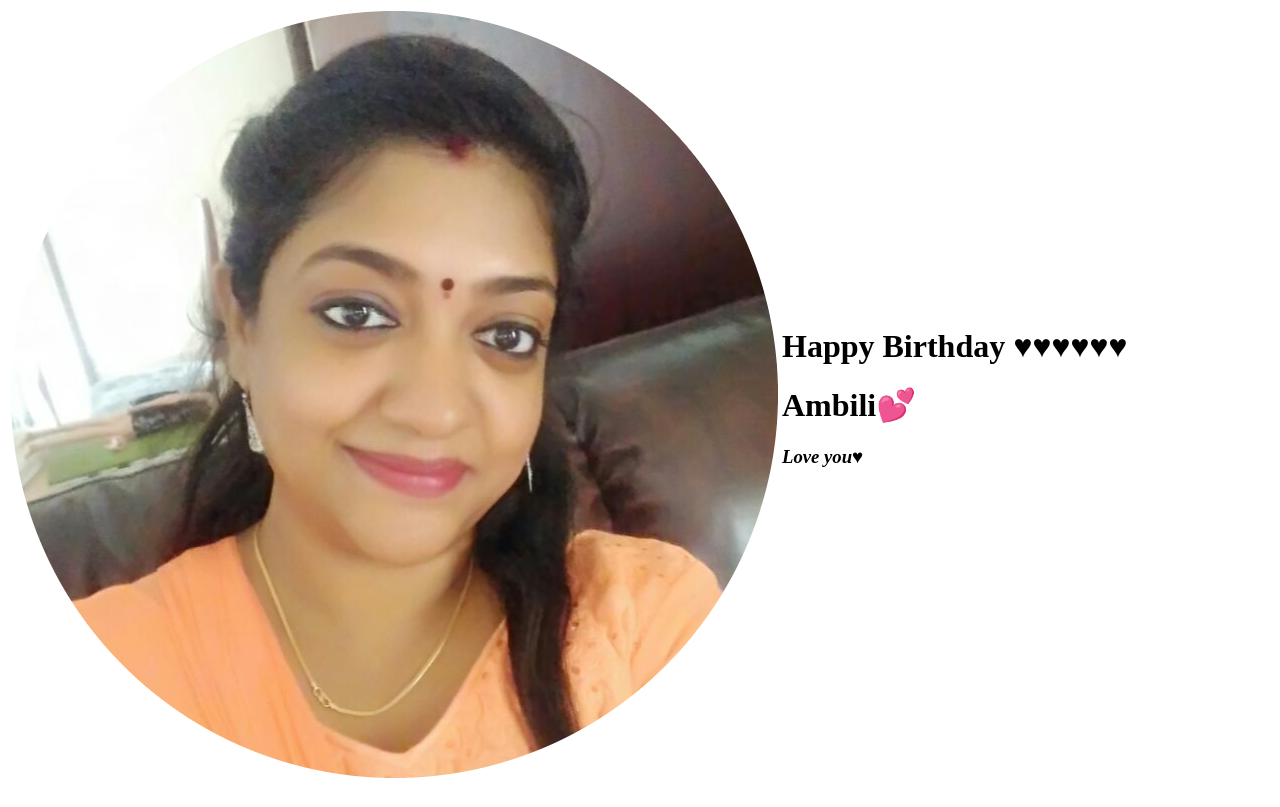
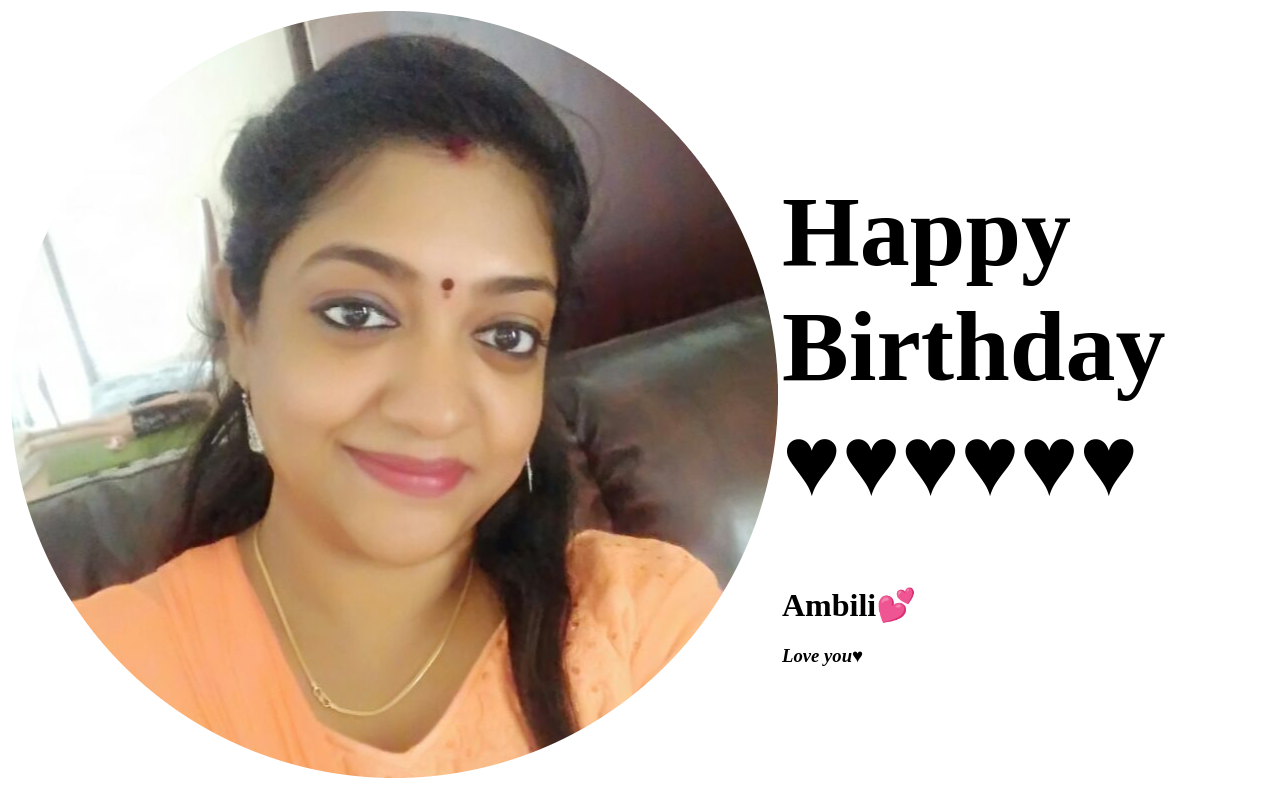
Before and after one commit to santoshvelayudhan/ambili, a plain HTML site: page index.html in a window 1280 px wide. Shown: the top 807 px of the page. Drawn offline with Linux system fonts and the light colour scheme.

Commit message:
new file added

```diff
--- a/index.html
+++ b/index.html
@@ -14,7 +14,7 @@
 
             <tr>
                 <td><img src="ambili.png" alt="Santosh Image"></td>
-                <td><h1 style =font-s 160px:">Happy Birthday  ♥♥♥♥♥♥</h1>
+                <td><h1 style="font-size:100px;">Happy Birthday  ♥♥♥♥♥♥</h1>
                     <h1>Ambili💕</h1>
                     <!-- italics using em -->
 
```
